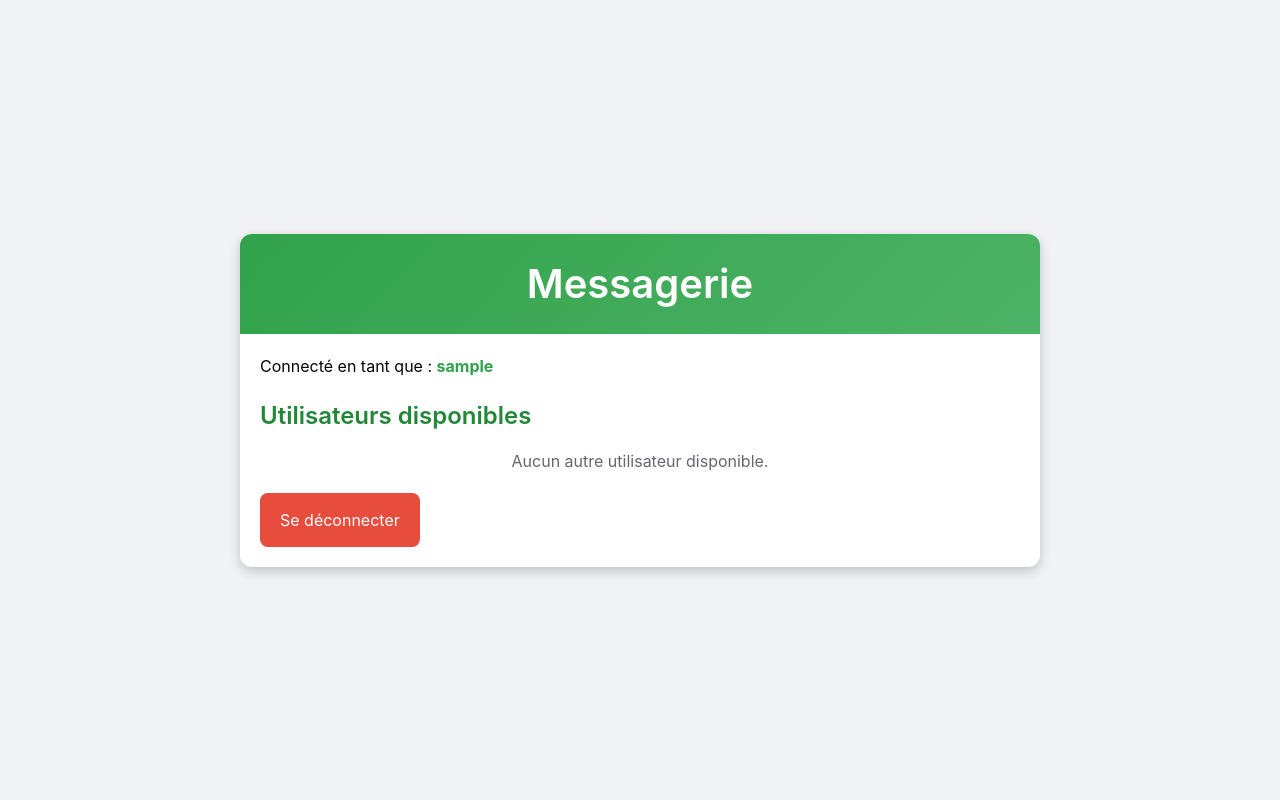
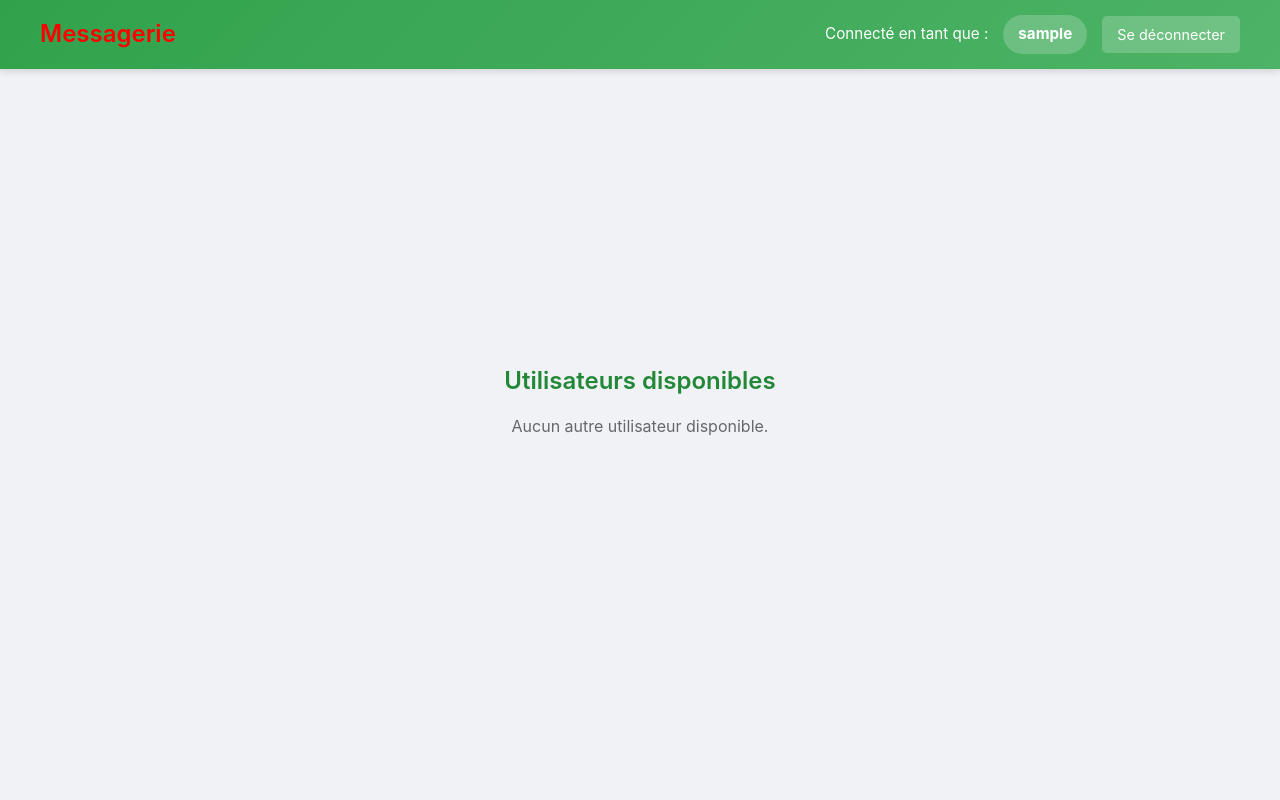
Before and after one commit to IARAKOTOARISON/MESSAGERIE, a PHP site: page /codes/inbox.php in a window 1280 px wide. Run offline with PHP 8.4, Linux system fonts and the light colour scheme; the visitor is signed in with stand-in values (Sample User, id 1).

Commit message:
header pour voir la personne connectee actuellement

```diff
--- /dev/null
+++ b/codes/header.php
@@ -0,0 +1,24 @@
+<?php
+// Vérifier que l'utilisateur est connecté
+if (!isset($_SESSION["username"])) {
+    header("Location: login.php");
+    exit();
+}
+?>
+
+<header style="position: fixed; top: 0; left: 0; right: 0; background: linear-gradient(135deg, #31a24c 0%, #4db366 100%); color: white; padding: 15px 20px; box-shadow: 0 2px 8px rgba(0, 0, 0, 0.15); z-index: 1000;">
+    <div style="max-width: 1200px; margin: 0 auto; display: flex; justify-content: space-between; align-items: center;">
+        <div>
+            <h2 style="margin: 0; font-size: 1.5rem; font-weight: 600; color: red;">Messagerie</h2>
+        </div>
+        <div style="display: flex; align-items: center; gap: 15px;">
+            <span style="font-size: 0.95rem;">Connecté en tant que :</span>
+            <strong style="background-color: rgba(255, 255, 255, 0.2); padding: 8px 15px; border-radius: 20px; font-size: 0.95rem;">
+                <?= htmlspecialchars($_SESSION["username"]); ?>
+            </strong>
+            <a href="traitements/logout.php" style="padding: 8px 15px; background-color: rgba(255, 255, 255, 0.2); color: white; text-decoration: none; border-radius: 5px; font-size: 0.9rem; transition: background-color 0.2s ease;" onmouseover="this.style.backgroundColor='rgba(255, 255, 255, 0.3)'" onmouseout="this.style.backgroundColor='rgba(255, 255, 255, 0.2)'">Se déconnecter</a>
+        </div>
+    </div>
+</header>
+
+<div style="margin-top: 70px;"></div>
--- a/codes/inbox.php
+++ b/codes/inbox.php
@@ -1,6 +1,5 @@
 <?php
 include 'traitements/traitementInbox.php';
-$username = $_SESSION["username"];
 ?>
 
 <!DOCTYPE html>
@@ -11,15 +10,10 @@ $username = $_SESSION["username"];
     <title>Boîte de réception</title>
     <link rel="stylesheet" href="assets/style.css">
 </head>
-<body>
-    <div class="inbox-container">
-        <div class="inbox-header">
-            <h1 style="margin-bottom: 0; color: white;">Messagerie</h1>
-        </div>
+<body style="padding: 0; margin: 0;">
+    <?php include 'header.php'; ?>
 
-        <div style="padding: var(--spacing-lg);">
-            <p class="mb-lg">Connecté en tant que : <strong style="color: var(--primary-green);"><?= htmlspecialchars($username); ?></strong></p>
-
+    <div style="max-width: 600px; margin: 20px auto; padding: 20px;">
         <h2>Utilisateurs disponibles</h2>
 
         <?php if (count($users) > 0) { ?>
@@ -35,9 +29,6 @@ $username = $_SESSION["username"];
         <?php } else { ?>
             <p class="text-center text-muted">Aucun autre utilisateur disponible.</p>
         <?php } ?>
-
-            <a href="traitements/logout.php" class="logout">Se déconnecter</a>
-        </div>
     </div>
 </body>
 </html>
```
Also changed, not shown: codes/conversation.php (+10 -10 lines). Lines whose indentation alone changed are shown as unchanged.
